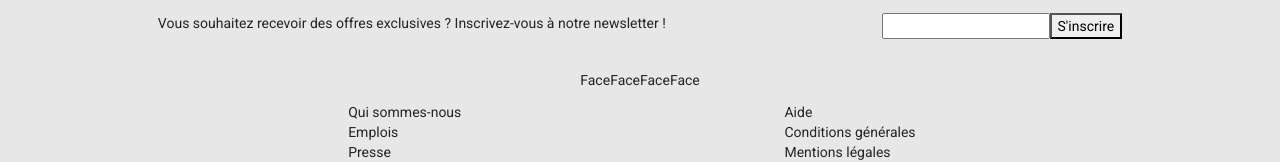
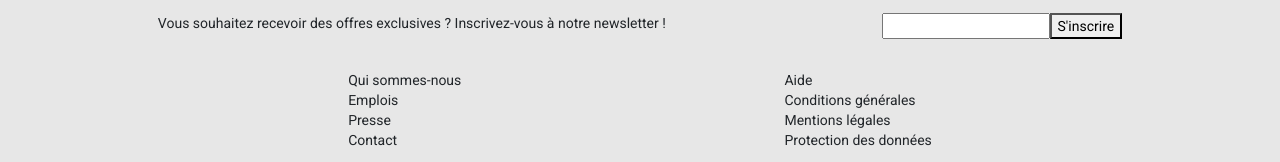
Before and after one commit to Ouichs/HotelSummerAngular, an Angular app: page /hotel/list in a window 1280 px wide. Shown: the part 853-1015 px from the top of the page. Built offline with nearby package versions, Linux system fonts and the light colour scheme; no server answers.

Commit message:
Suppression liens reseaux sociaux

```diff
--- a/src/app/core/footer/footer.component.html
+++ b/src/app/core/footer/footer.component.html
@@ -8,12 +8,12 @@
          <button>S'inscrire</button>
       </div>
    </div>
-   <div class="reseauxsociaux">
+   <!-- <div class="reseauxsociaux">
     <p>Face</p>
     <p>Face</p>
     <p>Face</p>
     <p>Face</p>
-   </div>
+   </div> -->
    <div class="information">
       <div class="information_left">
          <ul>
```
